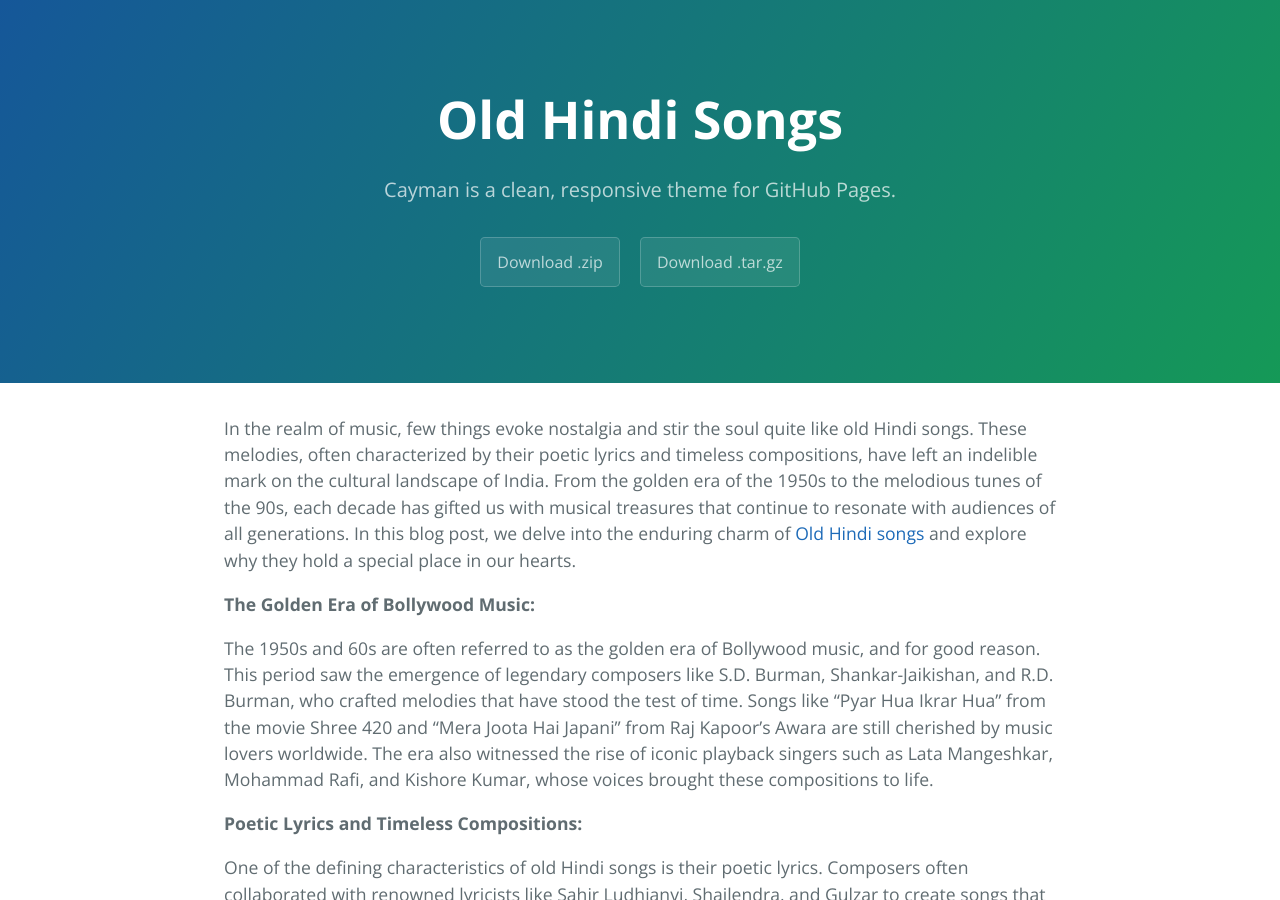
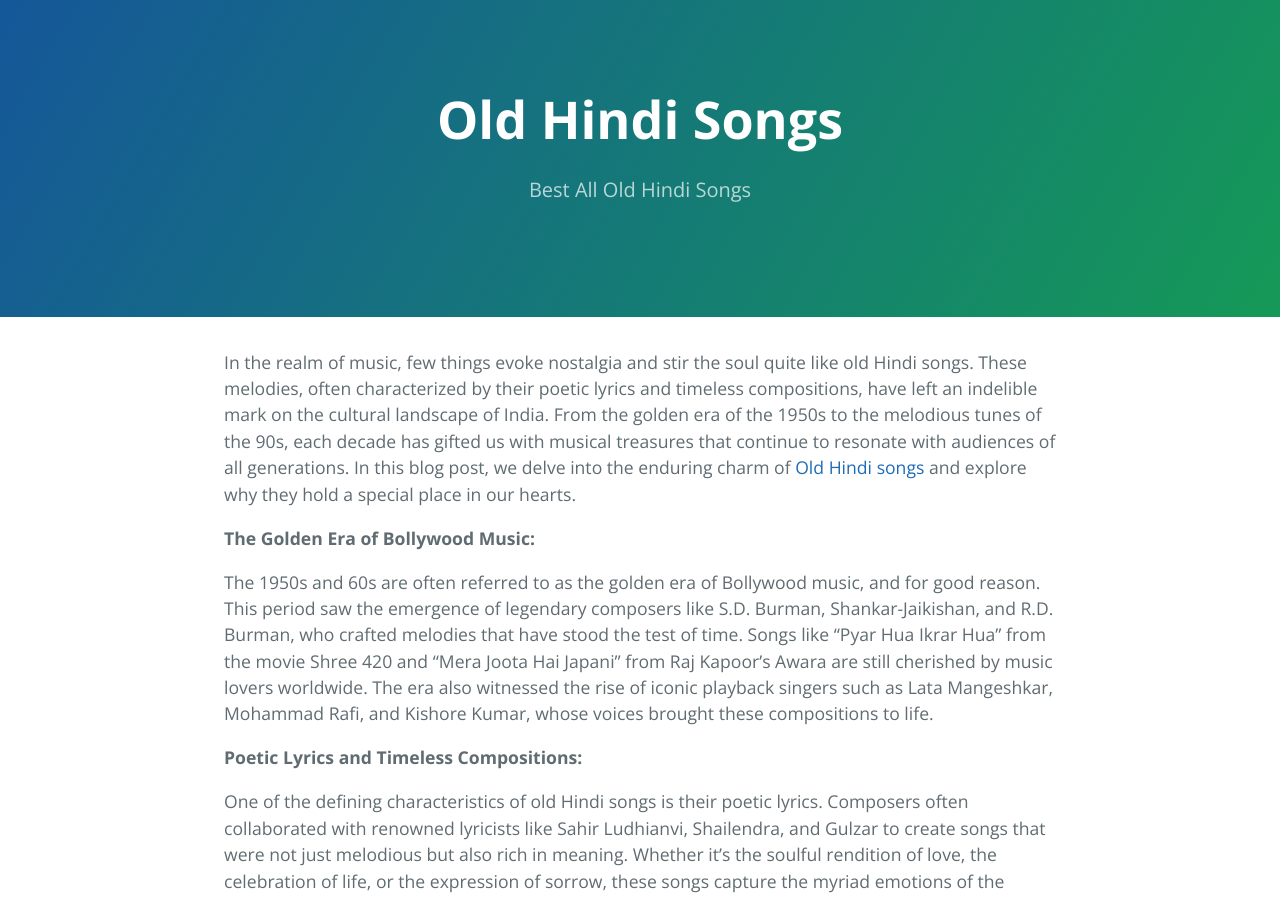
Before and after one commit to oldhindisongs/oldhindisongs.github.io, a Jekyll site: the page built from index.md, in a window 1280 px wide and 900 px high. Built offline with Jekyll 4.4.1, drawn with Linux system fonts in a browser that asks for light colours.

Commit message:
Update default.html

```diff
--- a/_layouts/default.html
+++ b/_layouts/default.html
@@ -17,14 +17,8 @@
 
     <header class="page-header" role="banner">
       <h1 class="project-name">Old Hindi Songs</h1>
-      <h2 class="project-tagline">{{ page.description | default: site.description | default: site.github.project_tagline }}</h2>
-      {% if site.github.is_project_page %}
-        <a href="{{ site.github.repository_url }}" class="btn">View on GitHub</a>
-      {% endif %}
-      {% if site.show_downloads %}
-        <a href="{{ site.github.zip_url }}" class="btn">Download .zip</a>
-        <a href="{{ site.github.tar_url }}" class="btn">Download .tar.gz</a>
-      {% endif %}
+      <h2 class="project-tagline">Best All Old Hindi Songs</h2>
+
     </header>
 
     <main id="content" class="main-content" role="main">
```
